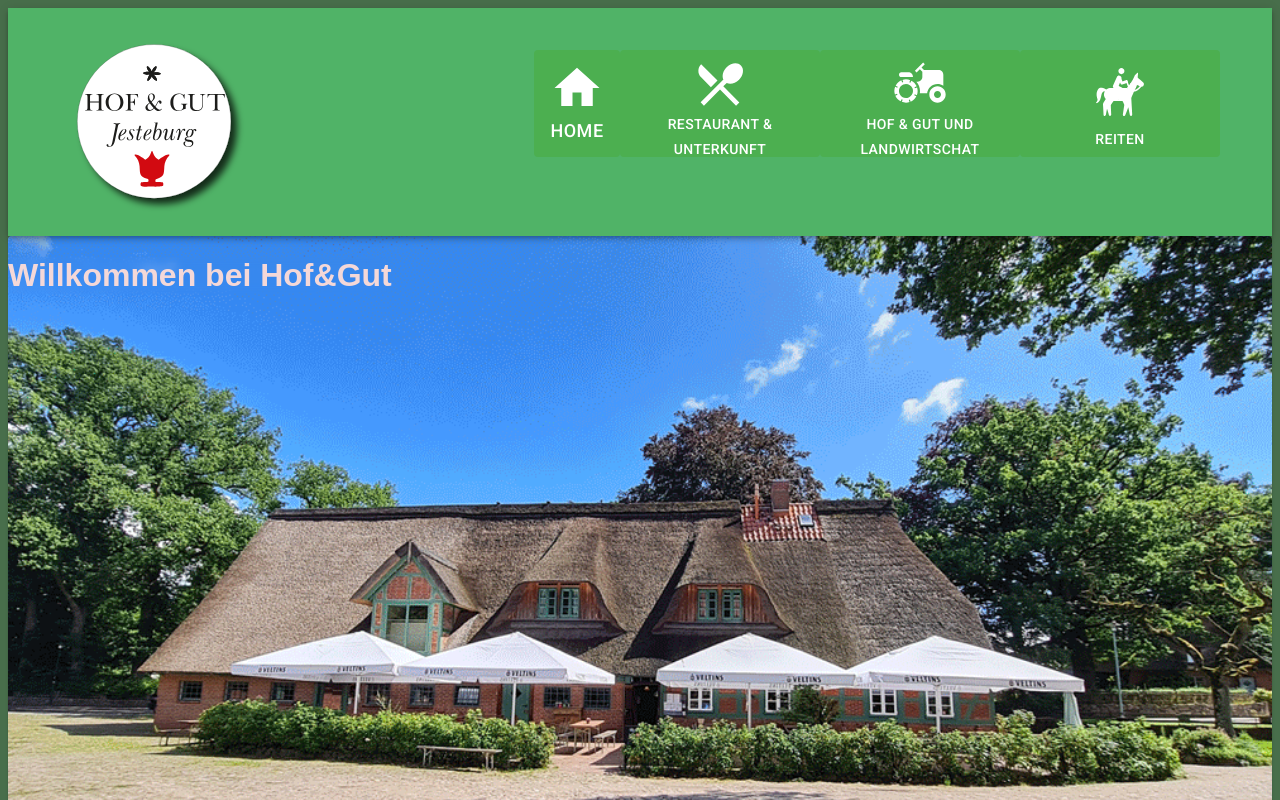
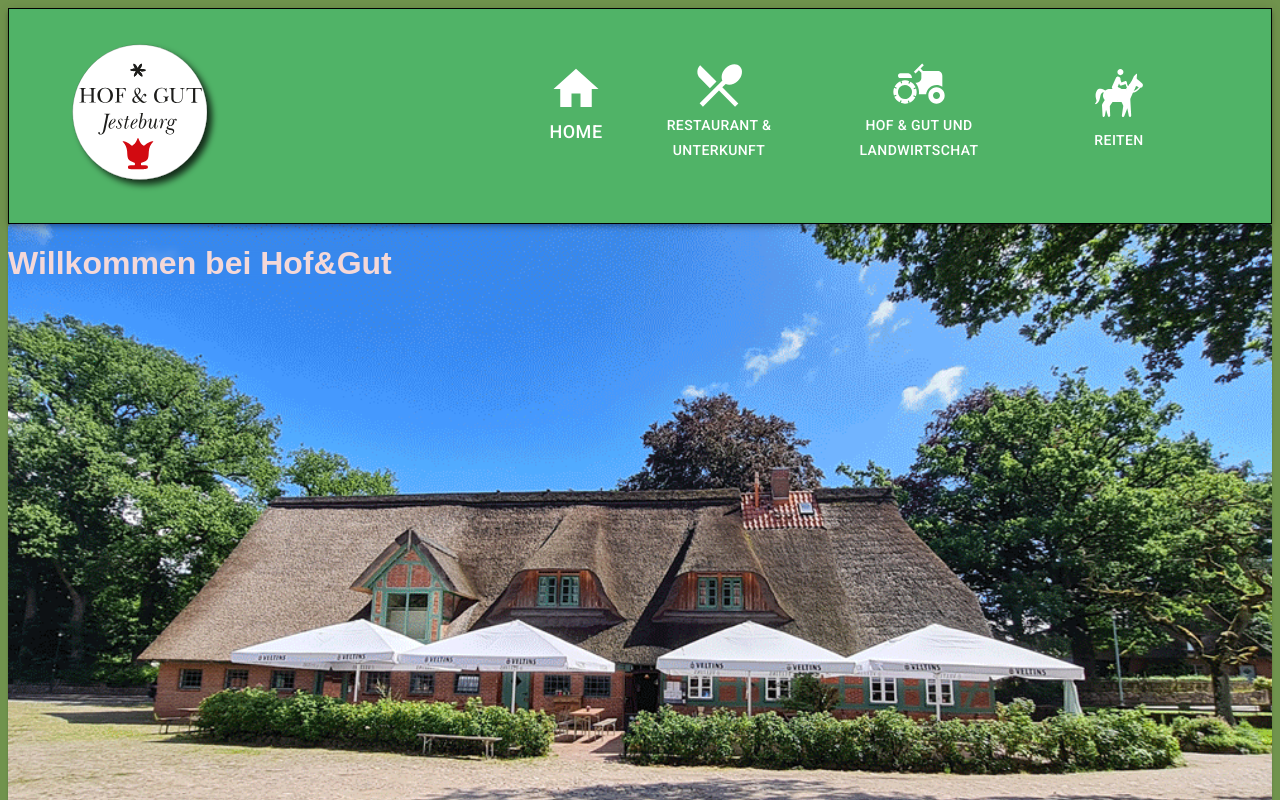
Before and after one commit to fabiobrauer/hof-und-gut, a React (Vite) app: page / in a window 1280 px wide. Shown: the top 800 px of the page. Built offline with nearby package versions, Linux system fonts and the light colour scheme.

Commit message:
Meta Tags added

```diff
--- a/index.html
+++ b/index.html
@@ -4,6 +4,13 @@
     <meta charset="UTF-8" />
     <link rel="icon" type="image/svg+xml" href="/SVGLogo2.svg" />
     <meta name="viewport" content="width=device-width, initial-scale=1.0" />
+    <meta name="keywords"  content="Restaurant, Reiten, übernachten"/>
+    <meta name="keywords"  content="übernachten bei Hof und Gut"/>
+    <meta name="keywords"  content="Reiten und Ponniereiten in Jesteburg"/>
+    <meta name="keywords"  content="Süddeutsche Küche in Jesteburg"/>
+    <meta name="keywords"  content="Restaurant Jesteburg"/>
+    <meta name="description"  content="Alles zu Hof und Gut jesteburg, Restaurant, Reiten, Übernachten"/>
+    <meta name="author" content="Fabio Brauer"/>
     <title>Hof&Gut Jesteburg</title>
     <link rel="preconnect" href="https://fonts.googleapis.com" />
     <link rel="preconnect" href="https://fonts.gstatic.com" crossorigin />
--- a/src/assets/Comp_AppBar.jsx
+++ b/src/assets/Comp_AppBar.jsx
@@ -26,9 +26,9 @@ const StyledToolbar = styled(Toolbar)(({ theme }) => ({
 export default function ProminentAppBar() {
   return (
     <Box sx={{ flexGrow: 1}}>
-      <AppBar position="sticky" sx={{backgroundColor: 'rgb(80, 179, 103)'}}>
-        <StyledToolbar sx={{display:'flex', justifyContent:'space-between', paddingTop:'30px' }}>
-         <Link to={'/'}><img src="SVGLogo3.svg" alt="Logo" width={'240px'} height={'100%'}/></Link>
+      <AppBar position="sticky" sx={{backgroundColor: 'rgb(80, 179, 103)', border:'1px solid black'}}>
+        <StyledToolbar sx={{display:'flex', justifyContent:'space-between', paddingTop:'30px'}}>
+         <Link to={'/'}><img src="SVGLogo3.svg" alt="Logo" width={'210px'} height={'100%'}/></Link>
 
           <IconButton
             size="large"
@@ -38,7 +38,7 @@ export default function ProminentAppBar() {
             sx={{ mr: 2}}
 
           >
-            <Button variant='Contained' sx={{color:'primary.contrastText', fontSize:'large',  flexDirection:'column', backgroundColor:'primary.main', height:'107px', display: { xs:'none', lg:'flex'}}} href='/'><HomeIcon sx={{fontSize:'3em'}}/>Home</Button>
+            <Button variant='Contained' sx={{color:'primary.contrastText', fontSize:'large',  flexDirection:'column',  height:'107px', display: { xs:'none', lg:'flex'}}} href='/'><HomeIcon sx={{fontSize:'3em'}}/>Home</Button>
             <RestaurantUnterkunftMenus></RestaurantUnterkunftMenus>
             <CustomizedMenus></CustomizedMenus>
             <ReitenMenus></ReitenMenus>
--- a/src/assets/Comp_Menu.jsx
+++ b/src/assets/Comp_Menu.jsx
@@ -76,7 +76,7 @@ export default function ReitenMenus() {
         variant="contained"
         disableElevation
         onClick={handleClick}
-        sx={{display:'flex', flexDirection:'column', paddingTop:'30px', justifyContent:'space-between', width:'200px', height:'107px'}}
+        sx={{display:'flex', flexDirection:'column', paddingTop:'30px', justifyContent:'space-between', width:'200px', height:'107px', backgroundColor:'transparent'}}
       >
 
         <SvgIconChildren />Reiten
--- a/src/assets/Comp_Menu2.jsx
+++ b/src/assets/Comp_Menu2.jsx
@@ -73,7 +73,7 @@ export default function CustomizedMenus() {
         variant="contained"
         disableElevation
         onClick={handleClick}
-        sx={{display:'flex', flexDirection:'column', justifyContent:'space-between', width:'200px', height:'107px'}}
+        sx={{display:'flex', flexDirection:'column', justifyContent:'space-between', width:'200px', height:'107px', backgroundColor:'transparent'}}
 
       >
         <AgricultureIcon sx={{fontSize: "4em"}} /> Hof & Gut und Landwirtschat
--- a/src/assets/Comp_Menu3.jsx
+++ b/src/assets/Comp_Menu3.jsx
@@ -75,7 +75,7 @@ export default function RestaurantUnterkunftMenus() {
         variant="contained"
         disableElevation
         onClick={handleClick}
-        sx={{display:'flex', flexDirection:'column', justifyContent:'space-between', width:'200px', height:'107px'}}
+        sx={{display:'flex', flexDirection:'column', justifyContent:'space-between', width:'200px', height:'107px', backgroundColor:'transparent'}}
       >
         <RestaurantMenuIcon sx={{fontSize: "4em"}}></RestaurantMenuIcon>
         Restaurant & Unterkunft
--- a/src/assets/Comp_MobileMenu.jsx
+++ b/src/assets/Comp_MobileMenu.jsx
@@ -77,7 +77,7 @@ export default function MobileMenu() {
         variant="contained"
         disableElevation
         onClick={handleClick}
-        sx={{display:'flex', flexDirection:'column', justifyContent:'space-between'}}
+        sx={{display:'flex', flexDirection:'column', justifyContent:'space-between', backgroundColor:'transparent'}}
 
       >
         <MenuIcon sx={{fontSize: "4em"}} />Menu
--- a/src/index.css
+++ b/src/index.css
@@ -1,5 +1,5 @@
 :root {
-  --BgColor: rgb(72, 110, 75);
+  --BgColor: rgb(112, 147, 77);
   --BrightGreen: rgb(80, 140, 103);
   --TextColor: rgb(255, 255, 255);
   --ButtonColor: rgb(181, 81, 81);
```
